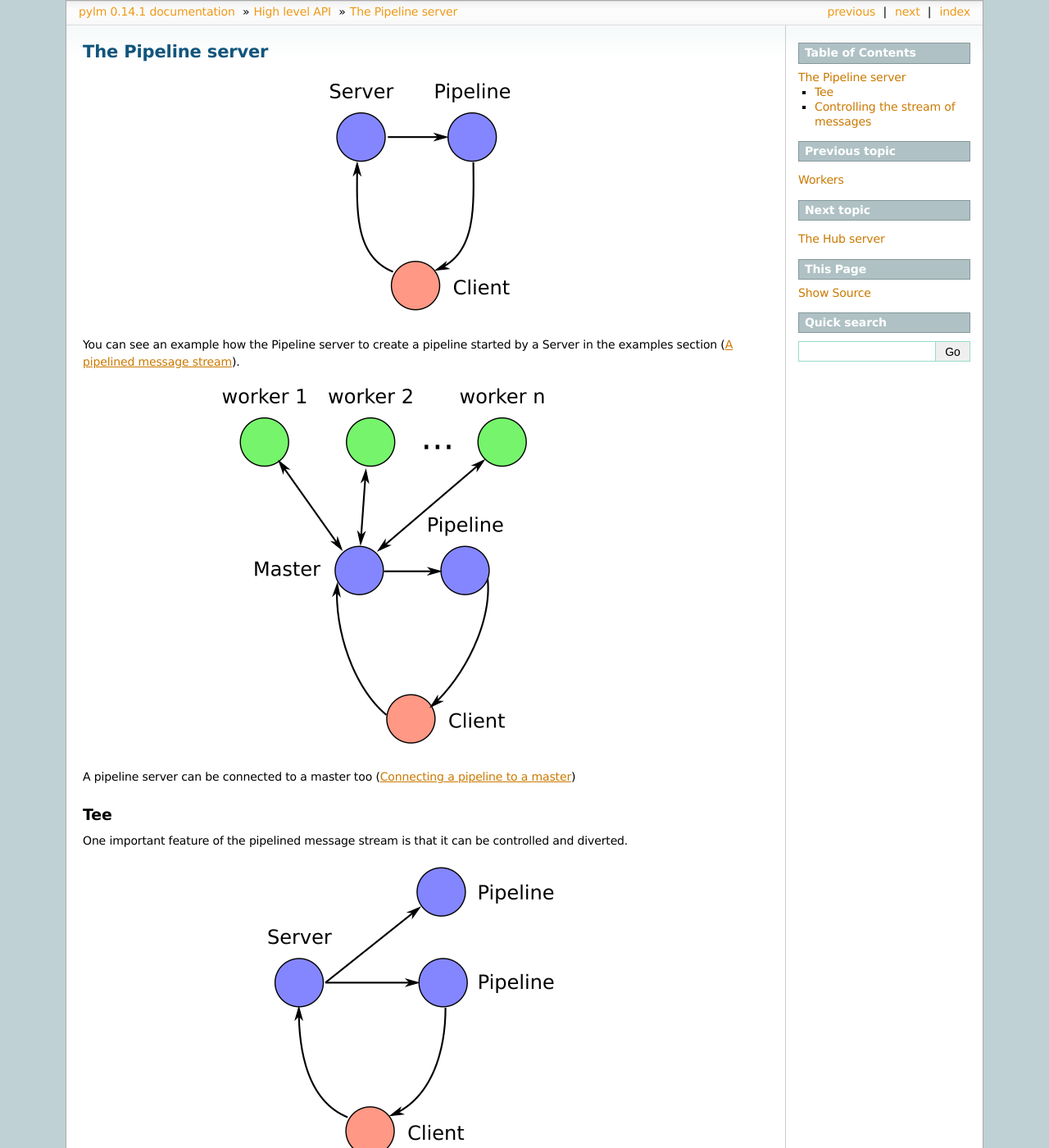
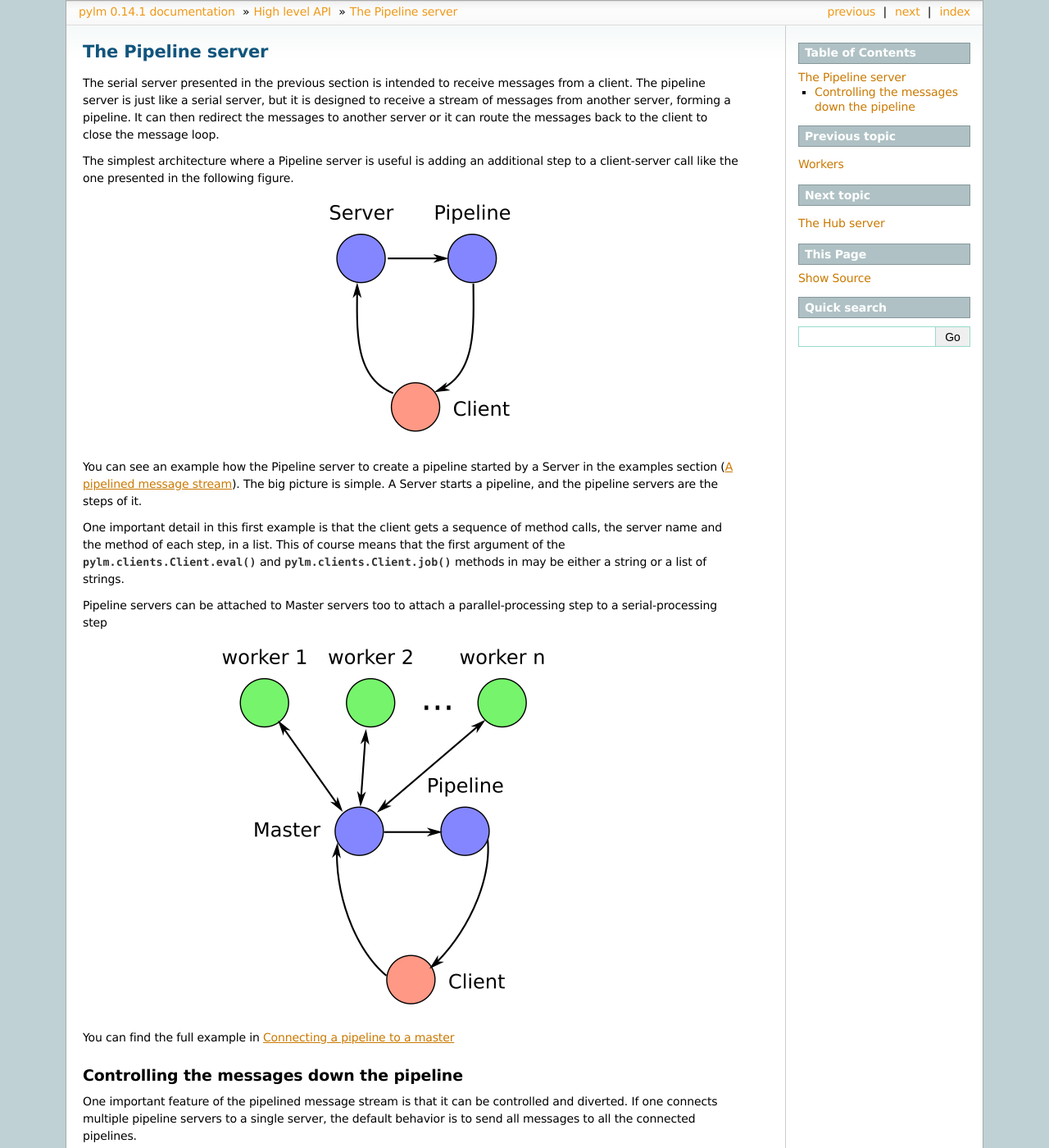
Before and after one commit to nfqsolutions/pylm, a Sphinx documentation site: the page built from docs/source/pipeline.rst, in a window 1280 px wide and 1400 px high. Shown: the whole window at 82% size. Built offline with Sphinx 7.4.7, drawn with Linux system fonts in a browser that asks for light colours; some of the changed text lies outside the part shown.

Commit message:
Updated docs

```diff
--- a/docs/source/features.rst
+++ b/docs/source/features.rst
@@ -80,4 +80,4 @@ Servers have an interesting feature that can be used to seriously tune how
 the message stream moves through the cluster. In a couple of sections you
 will learn about pipelines (:ref:`pipeline`) and hubs (:ref:`hub`), and how
 several steps can be connected forming a complete streaming pipeline of
-messages. One feature that may come handy sometimes is to connect the
+messages.
--- a/docs/source/pipeline.rst
+++ b/docs/source/pipeline.rst
@@ -2,6 +2,16 @@
 
 The Pipeline server
 ===================
+
+The serial server presented in the previous section is intended to receive
+messages from a client. The pipeline server is just like a serial server, but
+it is designed to receive a stream of messages from another server, forming a
+pipeline. It can then redirect the messages to another server or it can route
+the messages back to the client to close the message loop.
+
+The simplest architecture where a Pipeline server is useful is adding an
+additional step to a client-server call like the one presented in the
+following figure.
 
 .. only:: html
 
@@ -15,7 +25,19 @@ The Pipeline server
         :scale: 60
 
 You can see an example how the Pipeline server to create a pipeline started
-by a Server in the examples section (:ref:`pipeline-client`).
+by a Server in the examples section (:ref:`pipeline-client`). The big picture
+is simple. A Server starts a pipeline, and the pipeline servers are the steps
+of it.
+
+One important detail in this first example is that the client gets a sequence
+of method calls, the server name and the method of each step, in a list. This
+of course means that the first argument of the :func:`pylm.clients.Client.eval`
+and :func:`pylm.clients.Client.job` methods in may be either a string or a list
+of strings.
+
+Pipeline servers can be attached to Master servers too to attach a
+parallel-processing step to a serial-processing step
+
 
 .. only:: html
 
@@ -28,13 +50,15 @@ by a Server in the examples section (:ref:`pipeline-client`).
         :align: center
         :scale: 60
 
-A pipeline server can be connected to a master too (:ref:`pipeline-master`)
+You can find the full example in :ref:`pipeline-master`
 
-Tee
----
+Controlling the messages down the pipeline
+------------------------------------------
 
 One important feature of the pipelined message stream is that it can be
-controlled and diverted.
+controlled and diverted. If one connects multiple pipeline servers to a
+single server, the default behavior is to send all messages to all the
+connected pipelines.
 
 .. only:: html
 
@@ -47,12 +71,16 @@ controlled and diverted.
         :align: center
         :scale: 60
 
-(:ref:`pipeline-tee`)
+If you take a look at the full example (:ref:`pipeline-tee`), you can see
+that the Pipeline needs an extra argument, which is the name of the server or
+the pipeline at the previous step. At the same time, one must tell the
+servers at its creation that the stream of messages will be sent to a
+Pipeline, and not sent back to the client.
 
-Controlling the stream of messages
-----------------------------------
-
-You can use the handle_stream method to manage the stream.
+If you want a finer-grain control over where each message is sent down the
+pipeline you can use the handle_stream method to manage the stream. This can
+be used in combination with the ``previous`` option to fully manage the
+routing of the messages on each step.
 
 .. only:: html
 
@@ -65,4 +93,4 @@ You can use the handle_stream method to manage the stream.
         :align: center
         :scale: 60
 
-(:ref:`pipeline-stream`)
+You can see the full example here (:ref:`pipeline-stream`).
```
Also changed, not shown: 1 other file.
